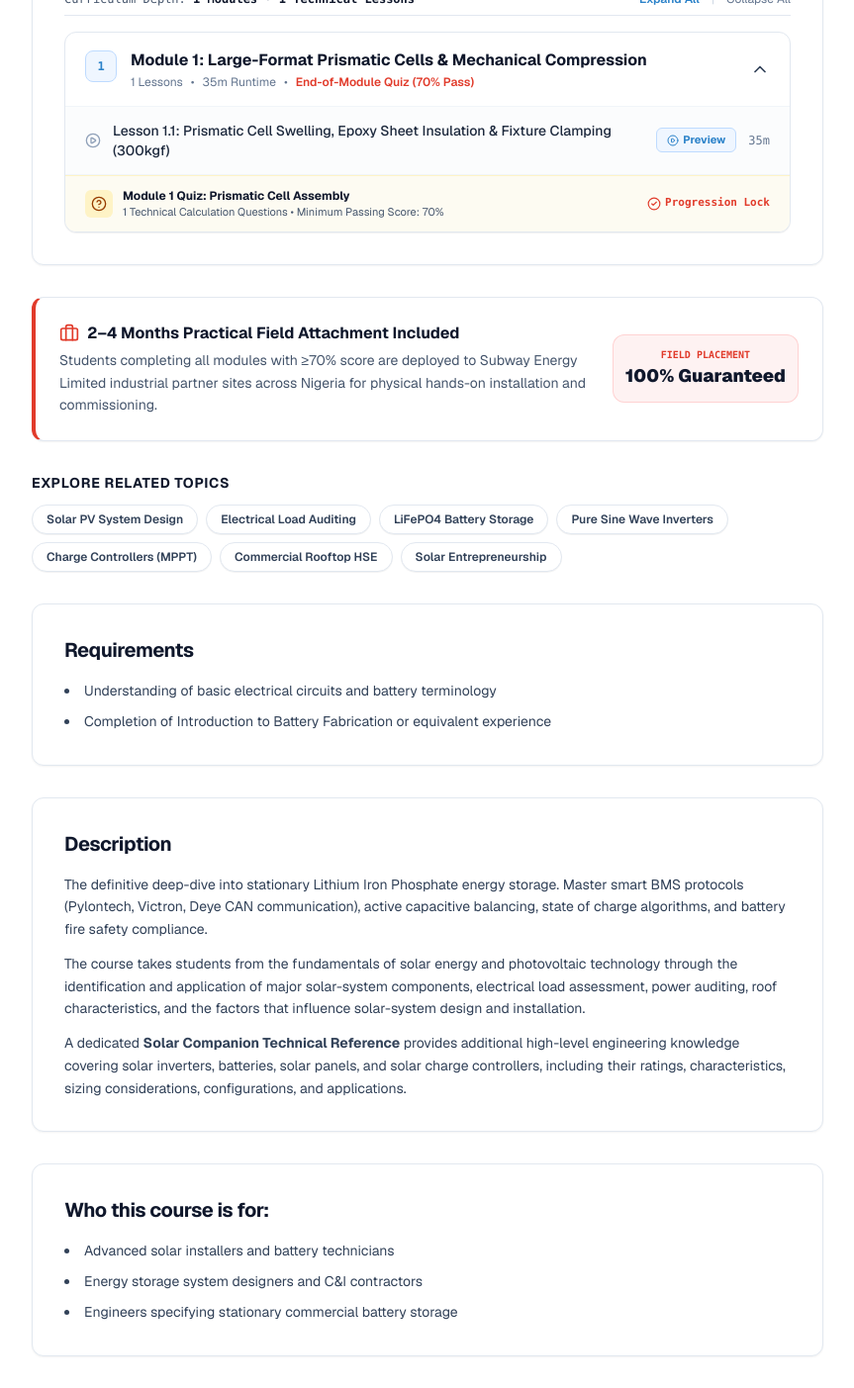
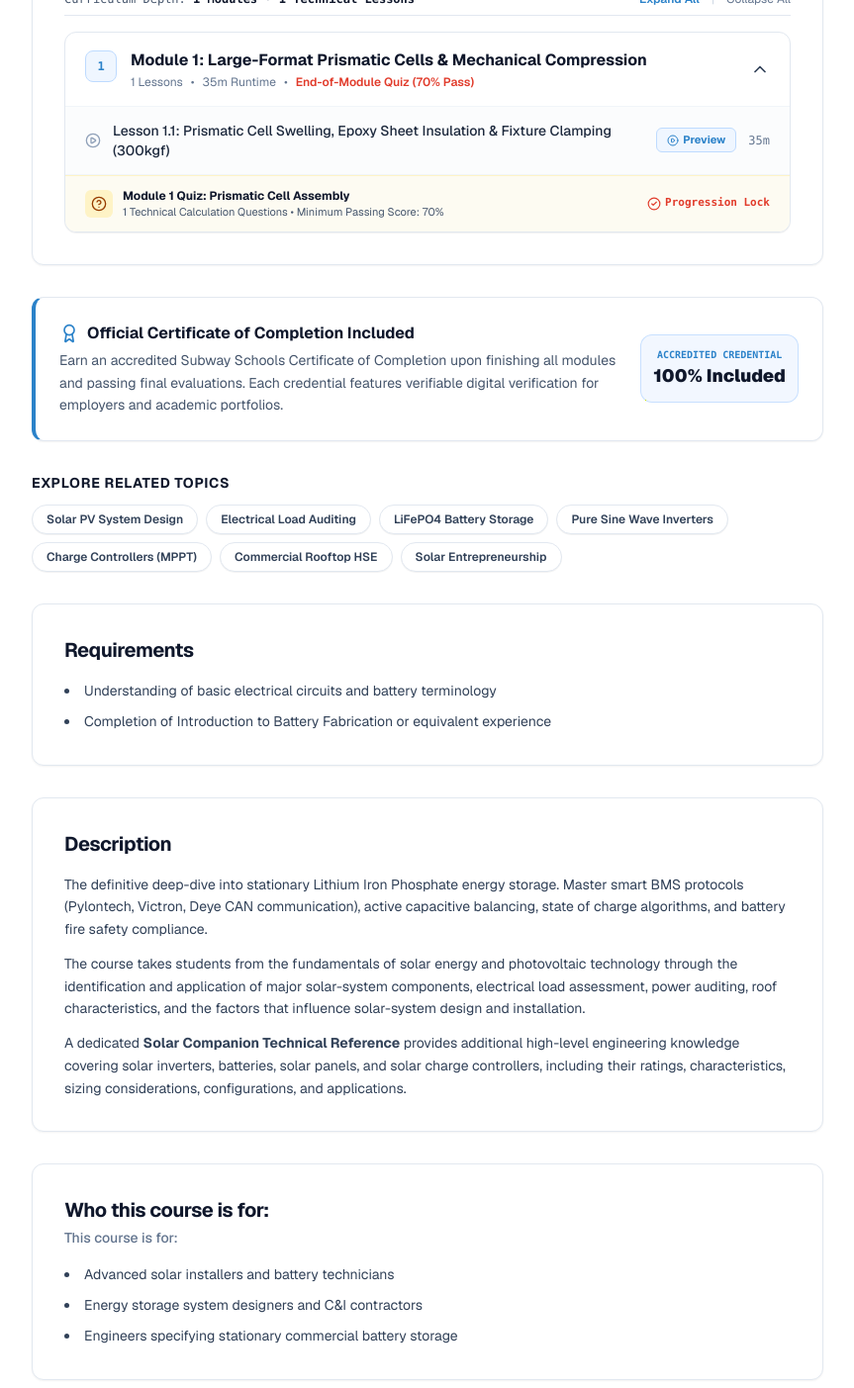
Before and after one commit to Ugwuagba/solar-engineering-academy, a Next.js app: page /courses/bess-201 in a window 1280 px wide. Shown: the part 1199-2602 px from the top of the page at 99% size, without its empty margins (0-863 px from the left). Built offline with nearby package versions, Linux system fonts and the light colour scheme; no server answers; the database is empty.

Commit message:
feat(courses): update course detail page with Certificate of Completion banner and target audience subheading

```diff
--- a/app/(public)/courses/[slug]/page.tsx
+++ b/app/(public)/courses/[slug]/page.tsx
@@ -204,26 +204,24 @@ export default async function CourseDetailPage({
                 />
               </div>
 
-              {/* Field Attachment Guarantee Banner */}
-              {course.fieldAttachment && (
-                <div className="rounded-xl p-6 border-l-4 border-l-[#E13B2B] border border-slate-200 bg-white shadow-xs flex flex-col sm:flex-row sm:items-center justify-between gap-4">
+              {/* Certificate of Completion Included Banner */}
+              <div className="rounded-xl p-6 border-l-4 border-l-[#2B82C9] border border-slate-200 bg-white shadow-xs flex flex-col sm:flex-row sm:items-center justify-between gap-4">
                 <div className="space-y-1">
                   <div className="flex items-center gap-2">
-                      <Briefcase className="w-5 h-5 text-[#E13B2B]" />
+                    <Award className="w-5 h-5 text-[#2B82C9]" />
                     <h3 className="text-base font-bold text-slate-900">
-                        2–4 Months Practical Field Attachment Included
+                      Official Certificate of Completion Included
                     </h3>
                   </div>
                   <p className="text-xs sm:text-sm text-slate-600 leading-relaxed max-w-2xl">
-                      Students completing all modules with ≥70% score are deployed to Subway Energy Limited industrial partner sites across Nigeria for physical hands-on installation and commissioning.
+                    Earn an accredited Subway Schools Certificate of Completion upon finishing all modules and passing final evaluations. Each credential features verifiable digital verification for employers and academic portfolios.
                   </p>
                 </div>
-                  <div className="shrink-0 bg-red-50 border border-red-200/80 p-3 rounded-xl text-center min-w-[140px]">
-                    <span className="text-[10px] font-mono font-bold uppercase text-[#E13B2B] block">Field Placement</span>
-                    <span className="text-lg font-black text-slate-900">100% Guaranteed</span>
+                <div className="shrink-0 bg-blue-50/80 border border-blue-200/80 p-3 rounded-xl text-center min-w-[150px]">
+                  <span className="text-[10px] font-mono font-bold uppercase text-[#2B82C9] block">ACCREDITED CREDENTIAL</span>
+                  <span className="text-lg font-black text-slate-900">100% Included</span>
                 </div>
               </div>
-              )}
 
               {/* Explore Related Topics / Skills */}
               <div className="space-y-3">
@@ -285,9 +283,14 @@ export default async function CourseDetailPage({
               {/* Who this course is for Section */}
               {course.targetAudience && course.targetAudience.length > 0 && (
                 <div className="rounded-xl p-6 sm:p-8 border border-slate-200 bg-white shadow-xs space-y-4">
+                  <div>
                     <h2 className="text-xl font-bold text-slate-900 tracking-tight">
                       Who this course is for:
                     </h2>
+                    <p className="text-sm font-medium text-slate-500 dark:text-slate-400 mt-1 mb-3">
+                      This course is for:
+                    </p>
+                  </div>
                   <ul className="space-y-2 text-xs sm:text-sm text-slate-700 list-disc list-inside">
                     {course.targetAudience.map((aud, idx) => (
                       <li key={idx} className="leading-relaxed">
```
Lines whose indentation alone changed are shown as unchanged.
